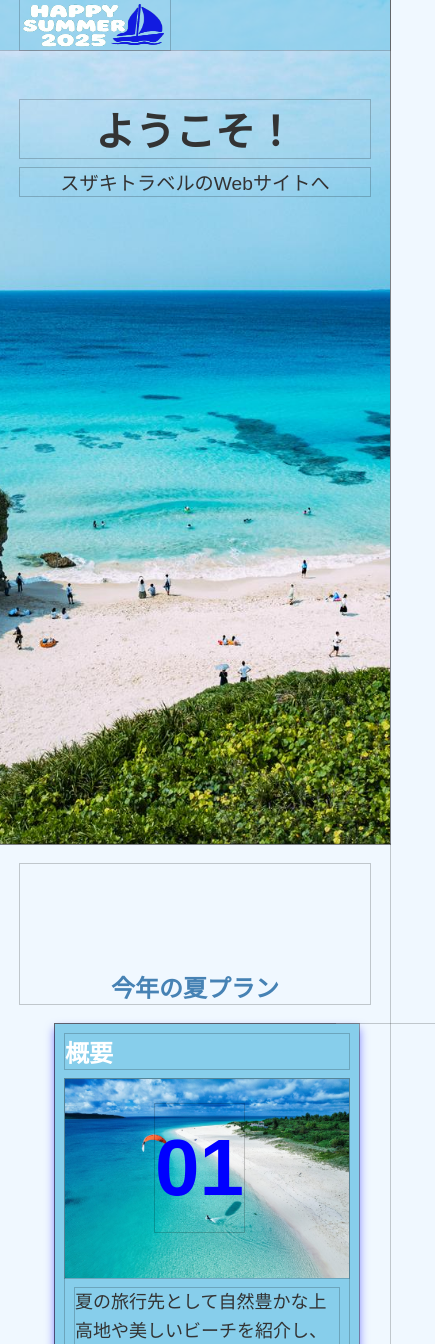
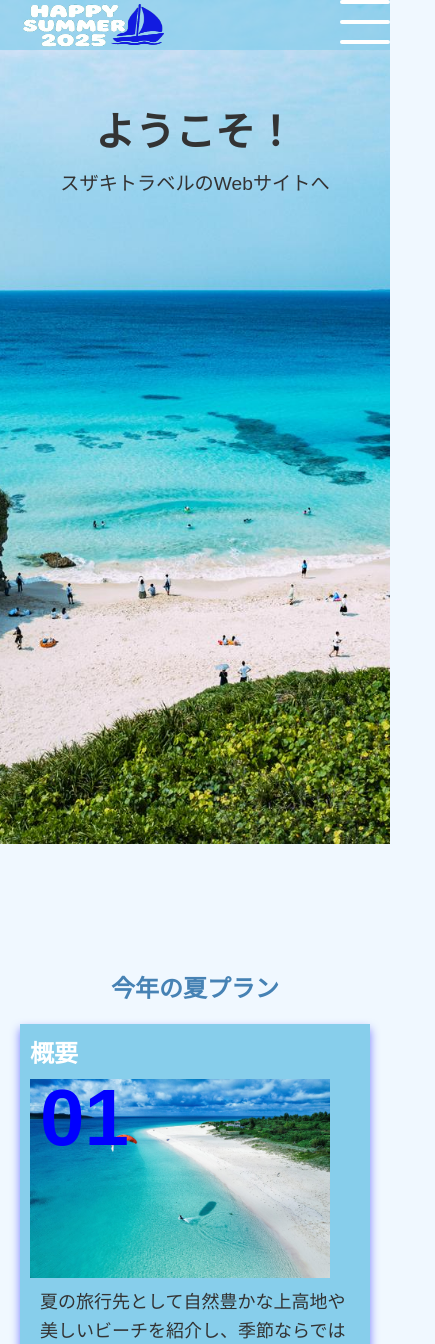
Before and after one commit to Saurinnn/full-scratch-2025summer, a plain HTML site: page index.html in a window 390 px wide. Shown: the top 1344 px of the page, 435 px wide, since content can reach past the window. Drawn offline with Linux system fonts and the light colour scheme.

Commit message:
responsive01

```diff
--- a/index.html
+++ b/index.html
@@ -16,6 +16,13 @@
         <li><a href="#gallery-title">ギャラリー</a></li>
       </ul>
     </nav>
+    <section>
+      <div class="btn-trigger" id="btn02">
+        <span></span>
+        <span></span>
+        <span></span>
+      </div>
+    </section>
   </header>
   <section class="cover" id="home">
     <h1>ようこそ！</h1>
--- a/style.css
+++ b/style.css
@@ -8,7 +8,7 @@
 }
 
 /* 要素はみだしチェック */
-* {  outline: 1px solid rgba(0, 0, 0, 0.2); }
+/** {  outline: 1px solid rgba(0, 0, 0, 0.2); }*/
 
 
 html, body {
@@ -93,6 +93,10 @@ nav ul li a {
 
 nav ul li a:hover {
   color: #4682b4; /* 濃い水色 */
+}
+
+.btn-trigger{
+  display: none;
 }
 
 /* カバーセクション */
@@ -315,8 +319,12 @@ footer {
     top: 80px;
     left: 280px;
    }
+
+   .fade-section{
+    /*width: 380px;*/
+    transform: translateX(-20px);
 }
-
+}
 
 
 @media screen and (max-width: 540px) {
@@ -337,16 +345,68 @@ footer {
     height: 50px;
   }
 
+  .btn-trigger{
+    display: block !important; /* モバイルでは表示 */
+  }
+
+  /*=============================
+.btn-trigger
+=============================*/
+.btn-trigger {
+  position: relative;
+  width: 50px;
+  height: 44px;
+  cursor: pointer;
+}
+.btn-trigger span {
+  position: absolute;
+  left: 0;
+  width: 100%;
+  height: 4px;
+  background-color: #fff;
+  border-radius: 4px;
+}
+.btn-trigger, .btn-trigger span {
+  display: inline-block;
+  transition: all .5s;
+  box-sizing: border-box;
+}
+.btn-trigger span:nth-of-type(1) {
+  top: 0;
+}
+.btn-trigger span:nth-of-type(2) {
+  top: 20px;
+}
+.btn-trigger span:nth-of-type(3) {
+  bottom: 0;
+}
+
+
+  /*=============================
+#btn02
+=============================*/
+#btn02.active span:nth-of-type(1) {
+  -webkit-transform: translateY(20px) rotate(45deg);
+  transform: translateY(20px) rotate(45deg);
+}
+#btn02.active span:nth-of-type(2) {
+  opacity: 0;
+}
+#btn02.active span:nth-of-type(3) {
+  -webkit-transform: translateY(-20px) rotate(-45deg);
+  transform: translateY(-20px) rotate(-45deg);
+}
+
   .con-num{
     font-size: 80px;
-    top: 80px;
-    left: 100px;
+    top: 30px;
+    left: 20px;
    }
 
    .content{
     background-color: #87ceeb;
     margin-bottom: 20px;
-    width: 80%;
+    width: 100%;
     min-height: 200px;
     transform: skewX(0deg);
     filter: drop-shadow(0 5px 5px rgba(0, 0, 255, 0.5));
@@ -375,7 +435,17 @@ footer {
   }
 
   .fade-section{
-    width: 380px;
+    width: 100%;
+    transform: translateX(0px);
+
   }
 
+  .whole-content{
+    width: 100%;
+    margin: 0 auto;
+  }
+
+
+
+
 }
```
